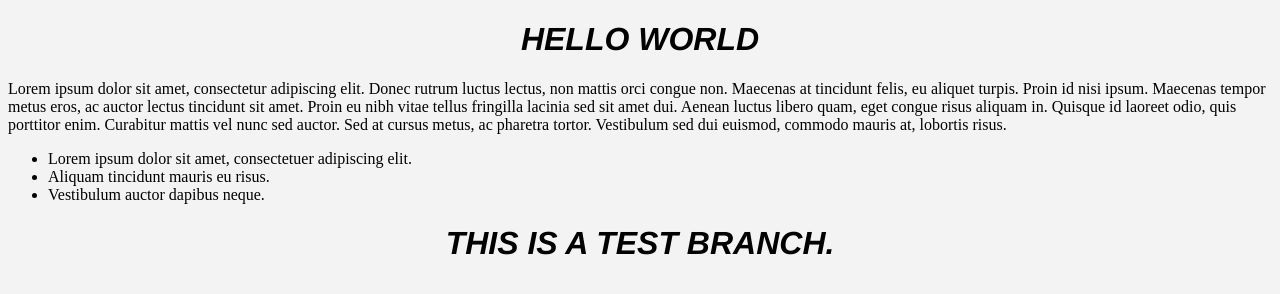
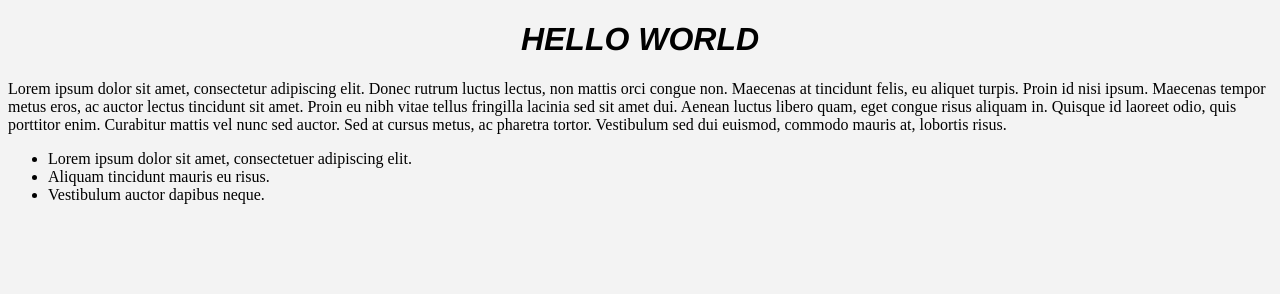
Before and after one commit to simon-jones/Hello-World, a plain HTML site: page index.html in a window 1280 px wide. Drawn offline with Linux system fonts and the light colour scheme.

Commit message:
Update index.html

```diff
--- a/index.html
+++ b/index.html
@@ -14,7 +14,5 @@
    <li>Vestibulum auctor dapibus neque.</li>
 </ul>
 
-<h1>This is a test branch.</h1>
-
 </body>
 </html>
```
